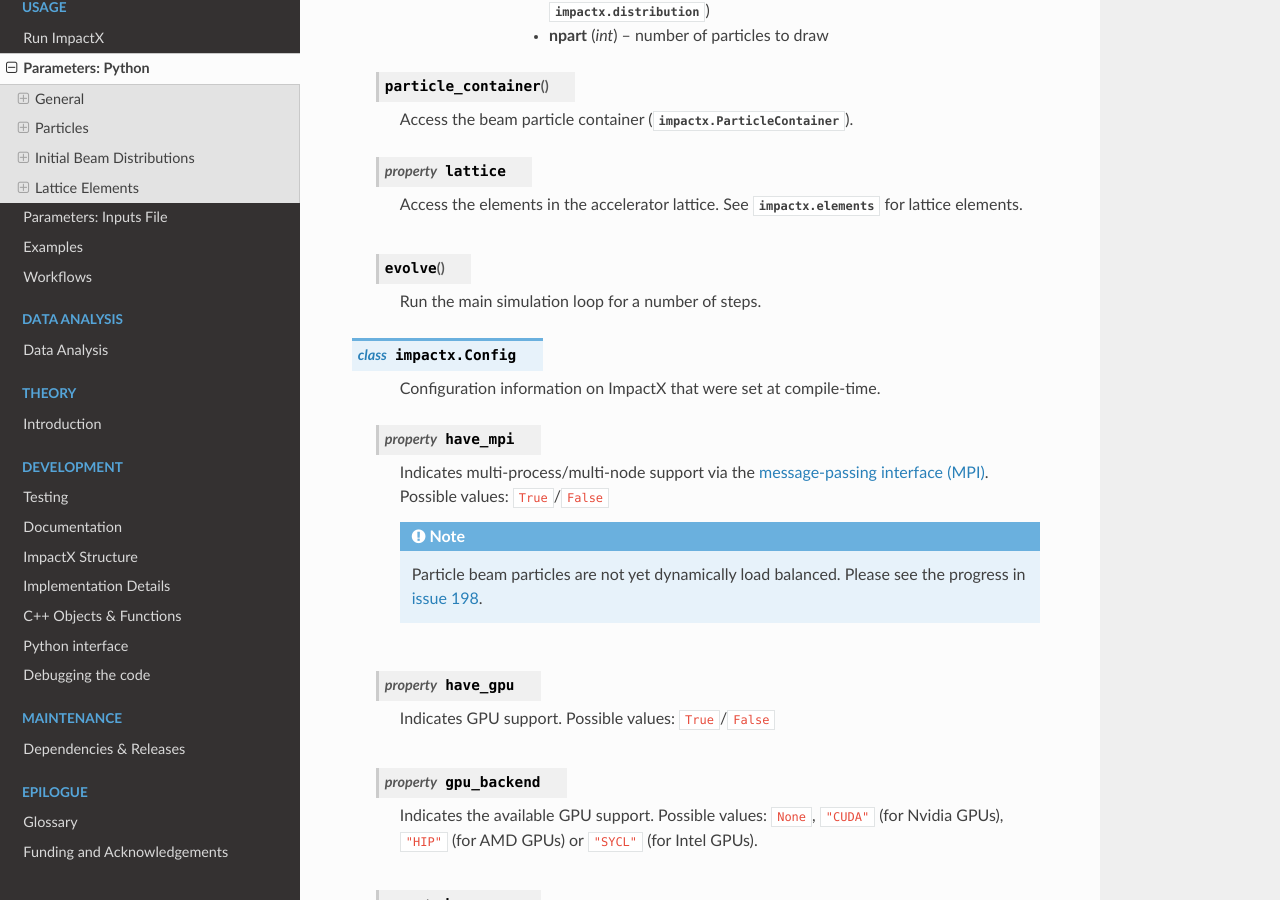
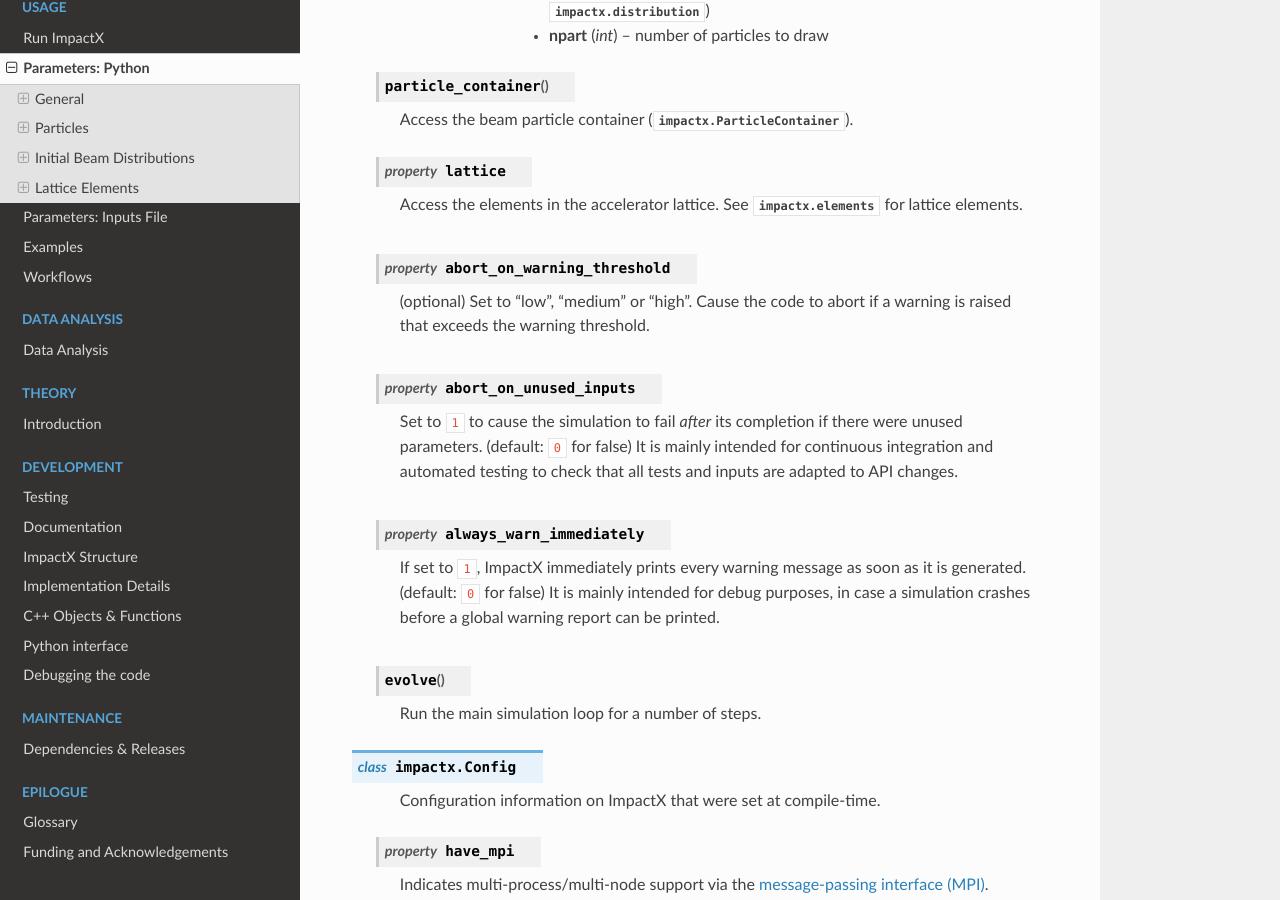
Before and after one commit to ECP-WarpX/impactx, a Sphinx documentation site: the page built from docs/source/usage/python.rst, in a window 1280 px wide and 900 px high, scrolled down 1969 px. Built offline with Sphinx 7.4.7 and the Read the Docs theme 2.0.0, drawn with Linux system fonts in a browser that asks for light colours; pages that are not in the unit, such as notebooks, are missing from menus.

Commit message:
Add docs for Python interface
add docs for:
  - abort_on_warning_threshold
  - abort_on_unused_inputs
  - always_warn_immediately

```diff
--- a/docs/source/usage/python.rst
+++ b/docs/source/usage/python.rst
@@ -93,6 +93,21 @@ General
 
       Access the elements in the accelerator lattice.
       See :py:mod:`impactx.elements` for lattice elements.
+
+   .. py:property:: abort_on_warning_threshold
+
+      (optional) Set to "low", "medium" or "high".
+      Cause the code to abort if a warning is raised that exceeds the warning threshold.
+
+   .. py:property:: abort_on_unused_inputs
+
+      Set to ``1`` to cause the simulation to fail *after* its completion if there were unused parameters. (default: ``0`` for false)
+      It is mainly intended for continuous integration and automated testing to check that all tests and inputs are adapted to API changes.
+
+   .. py:property:: always_warn_immediately
+
+      If set to ``1``, ImpactX immediately prints every warning message as soon as it is generated. (default: ``0`` for false)
+      It is mainly intended for debug purposes, in case a simulation crashes before a global warning report can be printed.
 
    .. py:method:: evolve()
 
```
